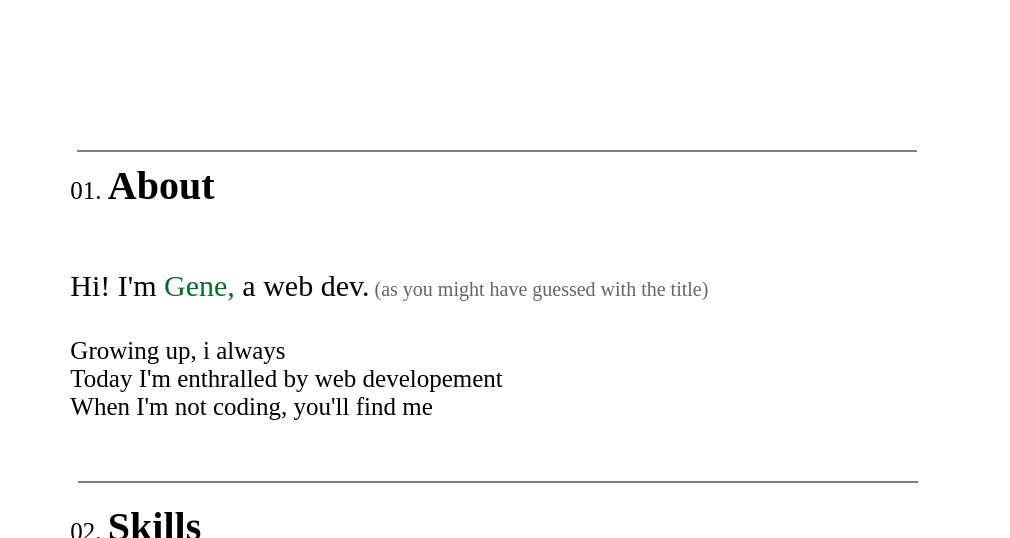
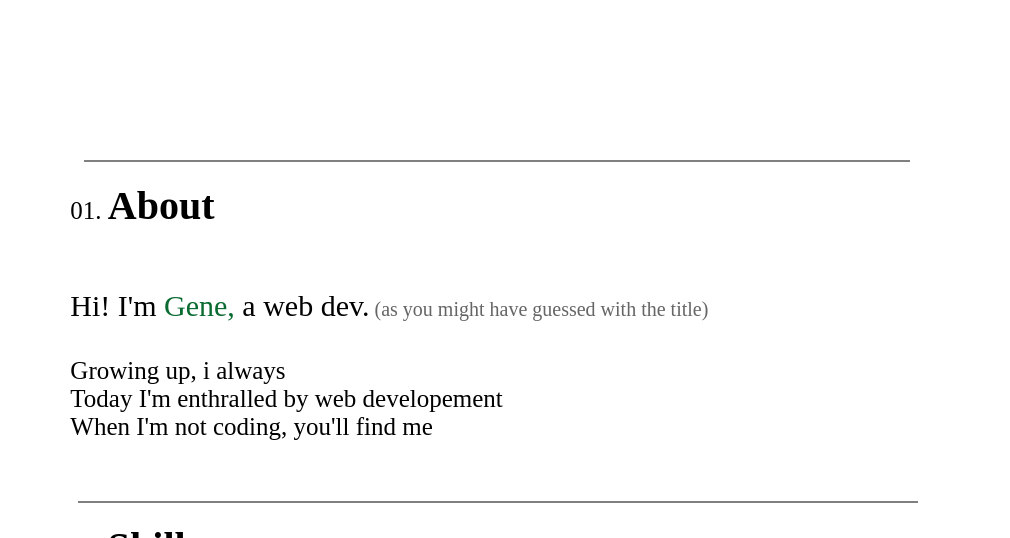
Before and after one commit to GeneZijlboot/Personal-Portfolio, a website built with webpack: page dist/index.html in a window 1280 px wide. Shown: the part 596-1134 px from the top of the page, without its empty margins (143-1153 px from the left). Built offline with nearby package versions, Linux system fonts and the light colour scheme.

Commit message:
making buttons work with smooth-scroll to different sections

```diff
--- a/src/style.css
+++ b/src/style.css
@@ -1,12 +1,17 @@
 *{
     margin: 0;
+}
+
+html{
+    scroll-behavior: smooth;
+    scroll-padding: 1em;
 }
 
 /* Section Devider */
 .Devision{
     display: grid;
     grid-template-columns: 1fr 4fr 1fr;
-    margin: 10px;
+    margin: 20px;
 }
 
 .icons{
```
Also changed, not shown: dist/index.html, dist/main.js.
